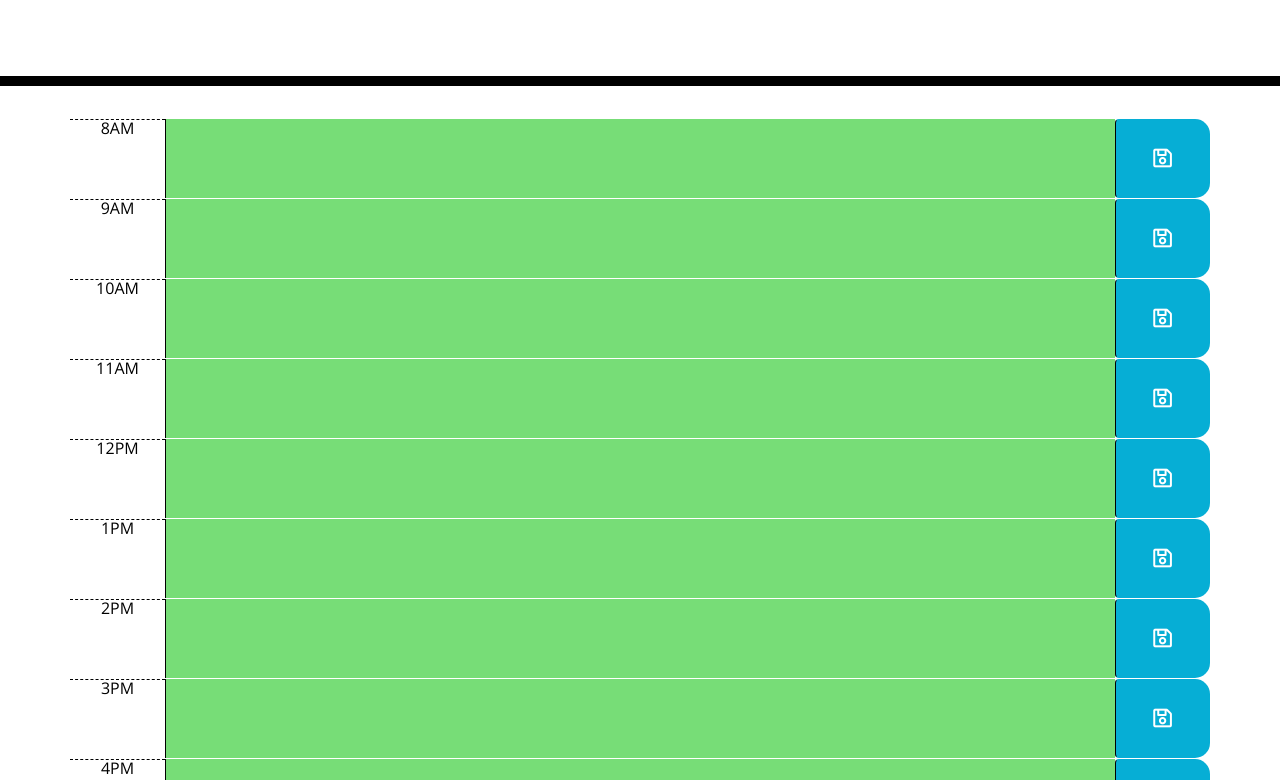
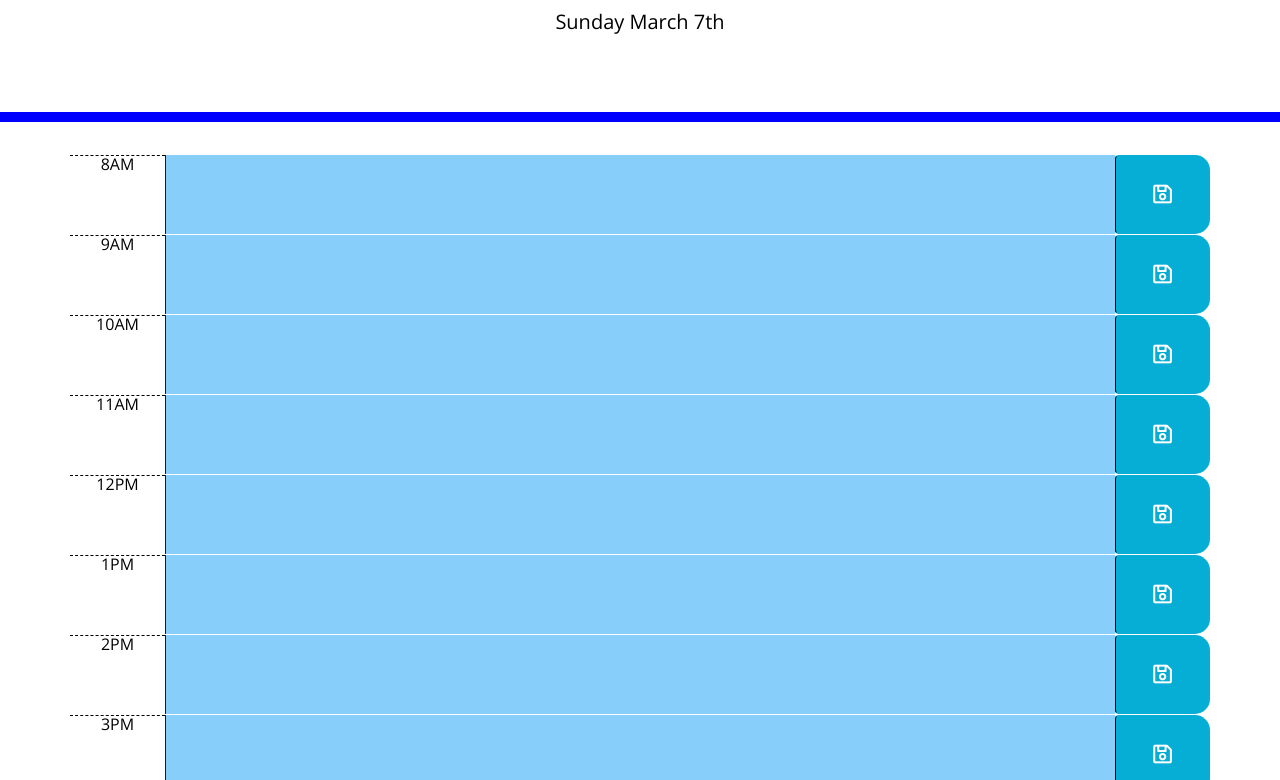
Before and after one commit to kenchenpcpm/DayPlanner_KC_Release, a plain HTML site: page index.html in a window 1280 px wide. Shown: the part 182-962 px from the top of the page. Drawn offline with nearby package versions, Linux system fonts and the light colour scheme; files that its build step writes are made by us from their sources.

Commit message:
js touch up

```diff
--- a/asset/planner.js
+++ b/asset/planner.js
@@ -1,28 +1,43 @@
-var button = $('.saveBtn')
+var button = $('.saveBtn');
 $(document).ready(function(){
     var date = moment().format('dddd MMMM Do');
-    $('currentDay').text(date);
+    $('#currentDate').text(date);
 
     function currentDate() {
-        var current = moment().hour()
+        var current = moment().hours();
         var time = $('.time-block');
-        time.each(function(){
+        time.each(function() {
             var hour = parseInt($(this).attr('id'))
-            if (hour ===current){
-                $(this).children('.col-sm-10').attr('class', 'present col-sm-10 description')
+            if (hour === current){
+                $(this).children('.col-sm-10').attr('class', 'present col-sm-10 description');
             }else if(current > hour) {
-                $(this).children('.col-sm-10').attr('class', 'past col-sm-10 description')
+                $(this).children('.col-sm-10').attr('class', 'past col-sm-10 description');
             }else {
-                $(this).children('.col-sm-10').attr('class', 'future col-sm-10 description')
+                $(this).children('.col-sm-10').attr('class', 'future col-sm-10 description');
             }
         })
     }
-    currentDate()
+    currentDate();
 
-    button.on('click', function(event){
-        event.preventDefauly();
-        var text = $(this).siblings('.col-sm-10').val().replace(/[''] +/g, '');
+    button.on('click', function (event) {
+        event.preventDefault();
+        var text = $(this).siblings('.col-sm-10').val().replace(/[" "] +/g, '');
         var parent = $(this).parent().attr('id');
         localStorage.setItem(parent, JSON.stringify(text));
     })
-})
+    $('#8 textarea').val(localStorage.getItem('8').replace(/[" "]+/g, ''));
+    $('#9 textarea').val(localStorage.getItem('9').replace(/[" "]+/g, ''));
+    $('#10 textarea').val(localStorage.getItem('10').replace(/[" "]+/g, ''));
+    $('#11 textarea').val(localStorage.getItem('11').replace(/[" "]+/g, ''));
+    $('#12 textarea').val(localStorage.getItem('12').replace(/[" "]+/g, ''));
+    $('#13 textarea').val(localStorage.getItem('13').replace(/[" "]+/g, ''));
+    $('#14 textarea').val(localStorage.getItem('14').replace(/[" "]+/g, ''));
+    $('#15 textarea').val(localStorage.getItem('15').replace(/[" "]+/g, ''));
+    $('#16 textarea').val(localStorage.getItem('16').replace(/[" "]+/g, ''));
+    $('#17 textarea').val(localStorage.getItem('17').replace(/[" "]+/g, ''));
+    $('#18 textarea').val(localStorage.getItem('18').replace(/[" "]+/g, ''));
+
+    button.on('click', function (event){
+        $('selector').css('cursor', 'i');
+    })
+});
--- a/asset/style.css
+++ b/asset/style.css
@@ -9,7 +9,7 @@ body {
     border: none;
     resize: none;
     color: #000000;
-    border-left: 1px solid black;
+    border-left: 1px solid blue;
     padding: 10px;
   }
 
@@ -18,11 +18,11 @@ body {
     background-color: transparent;
     color: black;
     border-radius: 0;
-    border-bottom: 10px solid black;
+    border-bottom: 10px solid blue;
   }
 
   .description{
-    white-space: pre-wrap;
+    white-space: wrap;
   }
 
   .time-block{
@@ -31,7 +31,7 @@ body {
   }
 
   .row {
-    white-space: pre-wrap;
+    white-space: wrap;
     height: 80px;
     border-top: 1px solid white;;
   }
@@ -43,18 +43,18 @@ body {
   }
 
   .past {
-    background-color: #d3d3d3;
-    color: white;
+    background-color: darkgray;
+    color: black;
   }
 
   .present {
-    background-color: #ff6961;
-    color: white;
+    background-color:green;
+    color: black;
   }
 
   .future {
-    background-color: #77dd77;
-    color: white;
+    background-color: lightskyblue;
+    color: black;
   }
 
   .saveBtn {
--- a/index.html
+++ b/index.html
@@ -18,7 +18,7 @@
       href="https://fonts.googleapis.com/css?family=Open+Sans&display=swap"
       rel="stylesheet"
     />
-    <link rel="stylesheet" href="style.css" />
+    <link rel="stylesheet" href="./asset/style.css" />
     <title>Work Day Scheduler</title>
   </head>
 
@@ -26,7 +26,7 @@
     <header class="jumbotron">
       <h1 class="display-3">Work Day Scheduler</h1>
       <p class="lead">A simple calendar app for scheduling your work day</p>
-      <p id="currentDay" class="lead"></p>
+      <p id="currentDate" class="lead"></p>
     </header>
     <div class="container">
         <div id= '8' class="row time-block">
```
